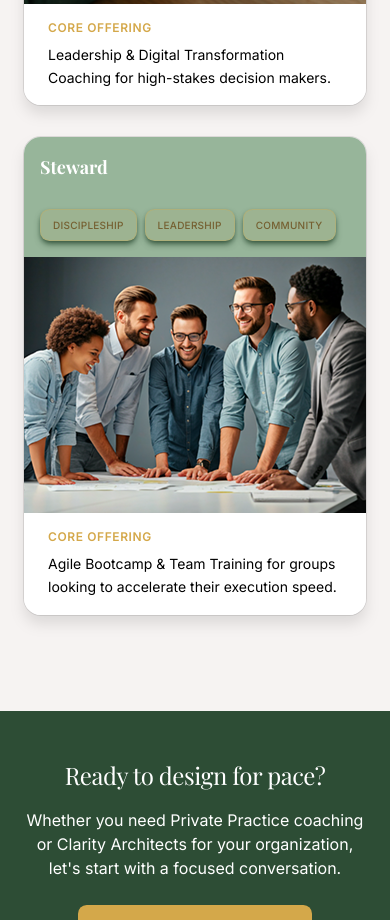
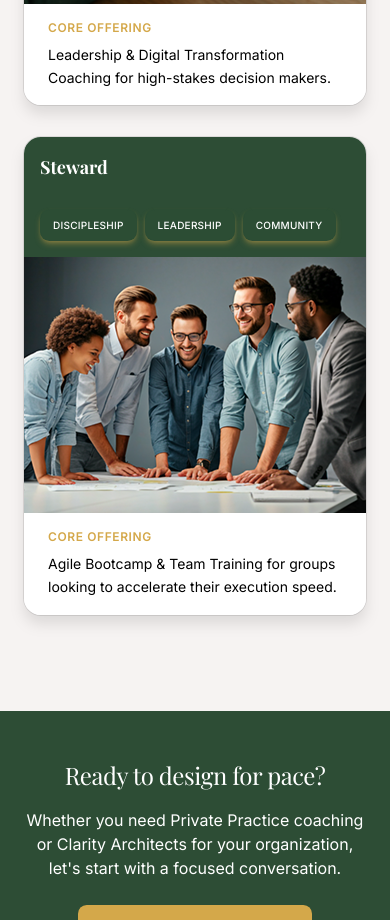
Before and after one commit to accurvia-labs/accurvia-project-1, a Next.js app in the folder frontend/: page / in a window 390 px wide. Shown: the part 2260-3180 px from the top of the page. Built offline with nearby package versions, Linux system fonts and the light colour scheme.

Commit message:
Update WhatWeDoSection component styling and layout
- Improve visual hierarchy and spacing
- Enhance responsive design for mobile devices
- Update typography for better readability

```diff
--- a/frontend/src/components/homepage/WhatWeDoSection.tsx
+++ b/frontend/src/components/homepage/WhatWeDoSection.tsx
@@ -19,7 +19,7 @@ interface Service {
 
 const services: Service[] = [
   {
-    id: "team-organization",
+    id: "id-1",
     title: "Team & Organization",
     subtitle:
       "Business Design Consulting to restructure workflows and strategy from the ground up.",
@@ -30,7 +30,7 @@ const services: Service[] = [
       "Business team in modern office meeting room collaborating on strategy and workflow design",
   },
   {
-    id: "clerity-architects",
+    id: "id-2",
     title: "Clerity Architects",
     subtitle:
       "Leadership & Digital Transformation Coaching for high-stakes decision makers.",
@@ -42,7 +42,7 @@ const services: Service[] = [
   },
 
   {
-    id: "steward",
+    id: "id-3",
     title: "Steward",
     subtitle:
       "Agile Bootcamp & Team Training for groups looking to accelerate their execution speed.",
@@ -81,7 +81,6 @@ export function WhatWeDoSection() {
               { id, title, subtitle, steps, serviceOffering, image, imageAlt },
               idx,
             ) => {
-              const isPrimary = idx === 0;
               const isSecondary = idx === 1;
 
               return (
@@ -92,11 +91,9 @@ export function WhatWeDoSection() {
                   {/* Header  */}
                   <div
                     className={`flex flex-col pt-4 ${
-                      isPrimary
-                        ? "bg-primary text-primary-foreground"
-                        : isSecondary
-                          ? "bg-secondary text-secondary-foreground"
-                          : "bg-muted text-primary"
+                      isSecondary
+                        ? "bg-secondary text-secondary-foreground"
+                        : "bg-primary text-primary-foreground"
                     }`}
                   >
                     {/* Header with Title */}
@@ -118,9 +115,9 @@ export function WhatWeDoSection() {
                             key={step}
                             variant="outline"
                             className={`text-[10px] uppercase tracking-wide h-8 px-3 py-2 rounded-md ${
-                              isPrimary
-                                ? "bg-primary/10 text-primary-foreground border-primary/30 shadow-md shadow-secondary/40"
-                                : "bg-secondary/10 text-muted-foreground border-secondary/30 shadow-md shadow-primary/80"
+                              isSecondary
+                                ? "bg-secondary/10 text-muted-foreground border-secondary/30 shadow-md shadow-primary/80"
+                                : "bg-primary/10 text-primary-foreground border-primary/30 shadow-md shadow-secondary/40"
                             }`}
                           >
                             {step}
```
